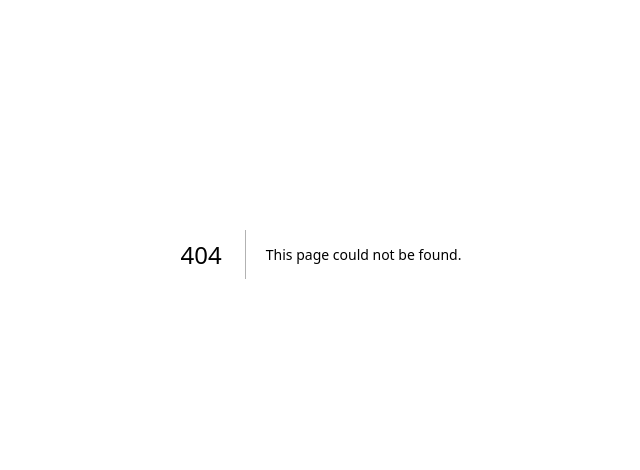
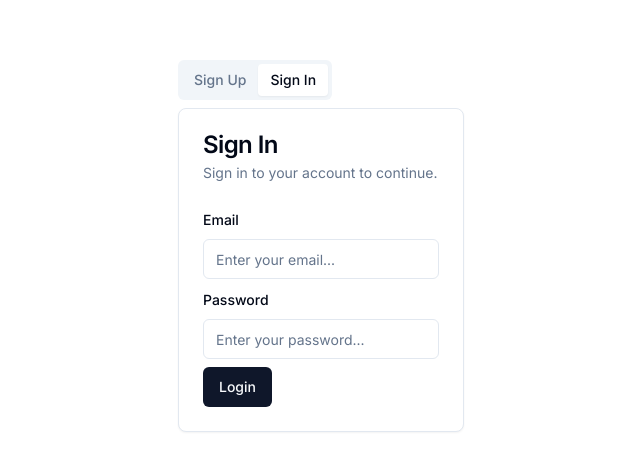
Before and after one commit to fufushih-practicedemo/next-lucia-auth, a Next.js app: page /auth in a window 1280 px wide. Before the commit this address had no page. Shown: the part 146-616 px from the top of the page, without its empty margins (319-959 px from the left). Built offline with nearby package versions, Linux system fonts and the light colour scheme.

Commit message:
feat: create form component

```diff
--- /dev/null
+++ b/src/app/auth/auth.action.ts
@@ -0,0 +1,8 @@
+"use server";
+
+import { signUpSchema } from "@/components/SignUpForm";
+import { z } from "zod";
+
+export const signUp = async (values: z.infer<typeof signUpSchema>) => {
+
+}
--- /dev/null
+++ b/src/app/auth/page.tsx
@@ -0,0 +1,16 @@
+import SignInForm from "@/components/SignInForm"
+import SignUpForm from "@/components/SignUpForm"
+import TabSwitcher from "@/components/TabSwitcher"
+
+const AuthPage = () => {
+  return (
+    <div className='relative flex w-full h-screen bg-background'>
+      <div className='max-w-3xl absolute left-1/2 top-1/2 -translate-x-1/2 -translate-y-1/2'>
+        <TabSwitcher SignUpTabContent={<SignUpForm />} SignInTabContent={<SignInForm />} />
+        <div className="h-4"></div>
+      </div>
+    </div>
+  )
+}
+
+export default AuthPage
--- /dev/null
+++ b/src/components/SignInForm.tsx
@@ -0,0 +1,90 @@
+'use client';
+import { Card, CardContent, CardDescription, CardHeader, CardTitle } from '@/components/ui/card';
+import { z } from "zod"
+import { Input } from '@/components/ui/input'
+import { Button } from '@/components/ui/button'
+import { zodResolver } from '@hookform/resolvers/zod';
+import { useRouter } from 'next/navigation'
+import { toast } from 'sonner'
+import { useForm } from 'react-hook-form';
+import { Form, FormControl, FormField, FormItem, FormLabel, FormMessage } from '@/components/ui/form';
+
+export const signInSchema = z.object({
+    email: z.string().email(),
+    password: z.string().min(8),
+})
+
+const SignInForm = () => {
+  const router = useRouter()
+  const form = useForm<z.infer<typeof signInSchema>>({
+      resolver: zodResolver(signInSchema),
+      defaultValues: {
+          email: '',
+          password: ''
+      },
+  })
+
+  const onSubmit = async (values: z.infer<typeof signInSchema>) => {
+
+  }
+
+  return (
+    <Card>
+      <CardHeader>
+        <CardTitle>Sign In</CardTitle>
+        <CardDescription>
+          Sign in to your account to continue.
+        </CardDescription>
+      </CardHeader>
+      <CardContent className='space-y-2'>
+        <Form {...form}>
+          <form className='flex flex-col gap-2' onSubmit={form.handleSubmit(onSubmit)}>
+            <FormField
+                control={form.control}
+                name='email'
+                render={({ field }) => (
+                    <FormItem>
+                        <FormLabel>Email</FormLabel>
+                        <FormControl>
+                            <Input
+                                type='email'
+                                placeholder='Enter your email...'
+                                {...field}
+                            />
+                        </FormControl>
+                        <FormMessage />
+                    </FormItem>
+                )}
+            />
+            <FormField
+                control={form.control}
+                name="password"
+                render={({ field }) => (
+                    <FormItem>
+                        <FormLabel>Password</FormLabel>
+                        <FormControl>
+                            <Input
+                                type='password'
+                                placeholder="Enter your password..."
+                                {...field}
+                                onChange={(e) => {
+                                    e.target.value = e.target.value.trim();
+                                    field.onChange(e);
+                                }}
+                            />
+                        </FormControl>
+                        <FormMessage />
+                    </FormItem>
+                )}
+            />
+            <Button type='submit' className='self-start'>
+                Login
+            </Button>
+          </form>
+        </Form>
+      </CardContent>
+    </Card>
+  )
+}
+
+export default SignInForm
--- /dev/null
+++ b/src/components/SignUpForm.tsx
@@ -0,0 +1,152 @@
+'use client';
+import { Card, CardContent, CardDescription, CardHeader, CardTitle } from '@/components/ui/card'
+import { zodResolver } from "@hookform/resolvers/zod"
+import { useForm } from 'react-hook-form'
+import {
+    Form,
+    FormControl,
+    FormDescription,
+    FormField,
+    FormItem,
+    FormLabel,
+    FormMessage,
+} from "@/components/ui/form"
+
+import { z } from "zod"
+import { Input } from '@/components/ui/input'
+import { Button } from '@/components/ui/button'
+import { useRouter } from 'next/navigation'
+import { toast } from 'sonner'
+
+export const signUpSchema = z.object({
+  name: z.string().min(5),
+  email: z.string().email(),
+  password: z.string().min(8),
+  confirmPassword: z.string().min(8),
+}).refine(data => data.password === data.confirmPassword, {
+  message: 'Passwords do not match',
+  path: ['confirmPassword']
+})
+
+const SignUpForm = () => {
+  const router = useRouter()
+  const form = useForm<z.infer<typeof signUpSchema>>({
+      resolver: zodResolver(signUpSchema),
+      defaultValues: {
+          confirmPassword: '',
+          name: '',
+          email: '',
+          password: ''
+      },
+  })
+
+  const onSubmit = async (values: z.infer<typeof signUpSchema>) => {
+    // const res = await signUp(values)
+    // if (res.success) {
+    //     toast.success('Account created successfully')
+    //     router.push('/dashboard')
+    // } else {
+    //     toast.error(res.error)
+    // }
+    // Do something with the form values.
+    // ✅ This will be type-safe and validated.
+    console.log(values)
+  }
+
+  return (
+    <Card>
+      <CardHeader>
+        <CardTitle>Sign up</CardTitle>
+        <CardDescription>
+          Sign up your account.
+        </CardDescription>
+      </CardHeader>
+      <CardContent className='space-y-2'>
+        <Form {...form}>
+          <form className='flex flex-col gap-2' onSubmit={form.handleSubmit(onSubmit)}>
+            <FormField
+                control={form.control}
+                name='email'
+                render={({ field }) => (
+                    <FormItem>
+                        <FormLabel>Email</FormLabel>
+                        <FormControl>
+                            <Input
+                                type='email'
+                                placeholder='Enter your email...'
+                                {...field}
+                            />
+                        </FormControl>
+                        <FormMessage />
+                    </FormItem>
+                )}
+            />
+            <FormField
+                control={form.control}
+                name='name'
+                render={({ field }) => (
+                    <FormItem>
+                        <FormLabel>Name</FormLabel>
+                        <FormControl>
+                            <Input
+                                placeholder='Enter your name...'
+                                {...field}
+                            />
+                        </FormControl>
+                        <FormMessage />
+                    </FormItem>
+                )}
+            />
+            <FormField
+                control={form.control}
+                name="password"
+                render={({ field }) => (
+                    <FormItem>
+                        <FormLabel>Password</FormLabel>
+                        <FormControl>
+                            <Input
+                                type='password'
+                                placeholder="Enter your password..."
+                                {...field}
+                                onChange={(e) => {
+                                    e.target.value = e.target.value.trim();
+                                    field.onChange(e);
+                                }}
+                            />
+                        </FormControl>
+                        <FormMessage />
+                    </FormItem>
+                )}
+            />
+            <FormField
+                control={form.control}
+                name="confirmPassword"
+                render={({ field }) => (
+                    <FormItem>
+                        <FormLabel>Confirm password</FormLabel>
+                        <FormControl>
+                            <Input
+                                type='password'
+                                placeholder="Please confirm your password"
+                                {...field}
+                                onChange={(e) => {
+                                    e.target.value = e.target.value.trim();
+                                    field.onChange(e);
+                                }}
+                            />
+                        </FormControl>
+                        <FormMessage />
+                    </FormItem>
+                )}
+            />
+            <Button type='submit' className='self-start'>
+                Sign Up
+            </Button>
+          </form>
+        </Form>
+      </CardContent>
+    </Card>
+  )
+}
+
+export default SignUpForm
--- /dev/null
+++ b/src/components/TabSwitcher.tsx
@@ -0,0 +1,28 @@
+"use client";
+
+import { Tabs, TabsContent, TabsList, TabsTrigger } from "@/components/ui/tabs";
+
+interface TabSwitcherProps {
+  SignUpTabContent: React.ReactNode;
+  SignInTabContent: React.ReactNode;
+}
+
+const TabSwitcher: React.FC<TabSwitcherProps> = ({ SignUpTabContent, SignInTabContent }) => {
+  return (
+    <Tabs className="max-w-[500px]" defaultValue="sign-in">
+      <TabsList>
+        <TabsTrigger value="sign-up">Sign Up</TabsTrigger>
+        <TabsTrigger value="sign-in">Sign In</TabsTrigger>
+      </TabsList>
+
+      <TabsContent value="sign-up">
+        {SignUpTabContent}
+      </TabsContent>
+      <TabsContent value="sign-in">
+        {SignInTabContent}
+      </TabsContent>
+    </Tabs>
+  )
+}
+
+export default TabSwitcher
```
